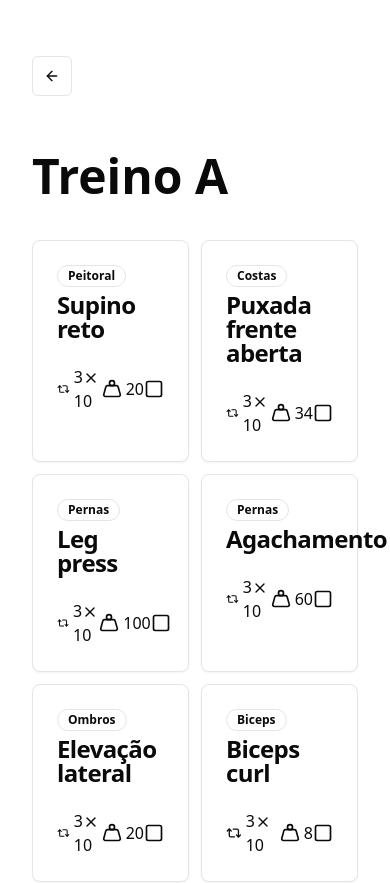
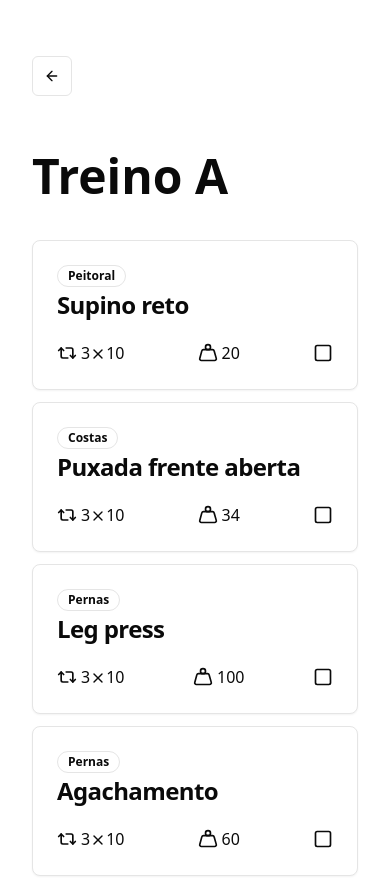
Before and after one commit to katsuragawaa/workout-react, a Next.js app: page /workout/1 in a window 390 px wide. Shown: the top 883 px of the page. Built offline with nearby package versions, Linux system fonts and the light colour scheme.

Commit message:
Update grid layout in WorkoutPage component

```diff
--- a/app/workout/[id]/page.tsx
+++ b/app/workout/[id]/page.tsx
@@ -23,7 +23,7 @@
       <main className="container flex min-h-screen max-w-2xl flex-col">
         <h1 className="pb-10 pt-14 text-5xl font-extrabold">{workout.title}</h1>
 
-        <div className="grid grid-cols-2 gap-3">
+        <div className="grid grid-cols-1 gap-3 md:grid-cols-2">
           {exercises.map((exercise) => (
             <ExerciseCard key={exercise.id} exercise={exercise} />
           ))}
```
